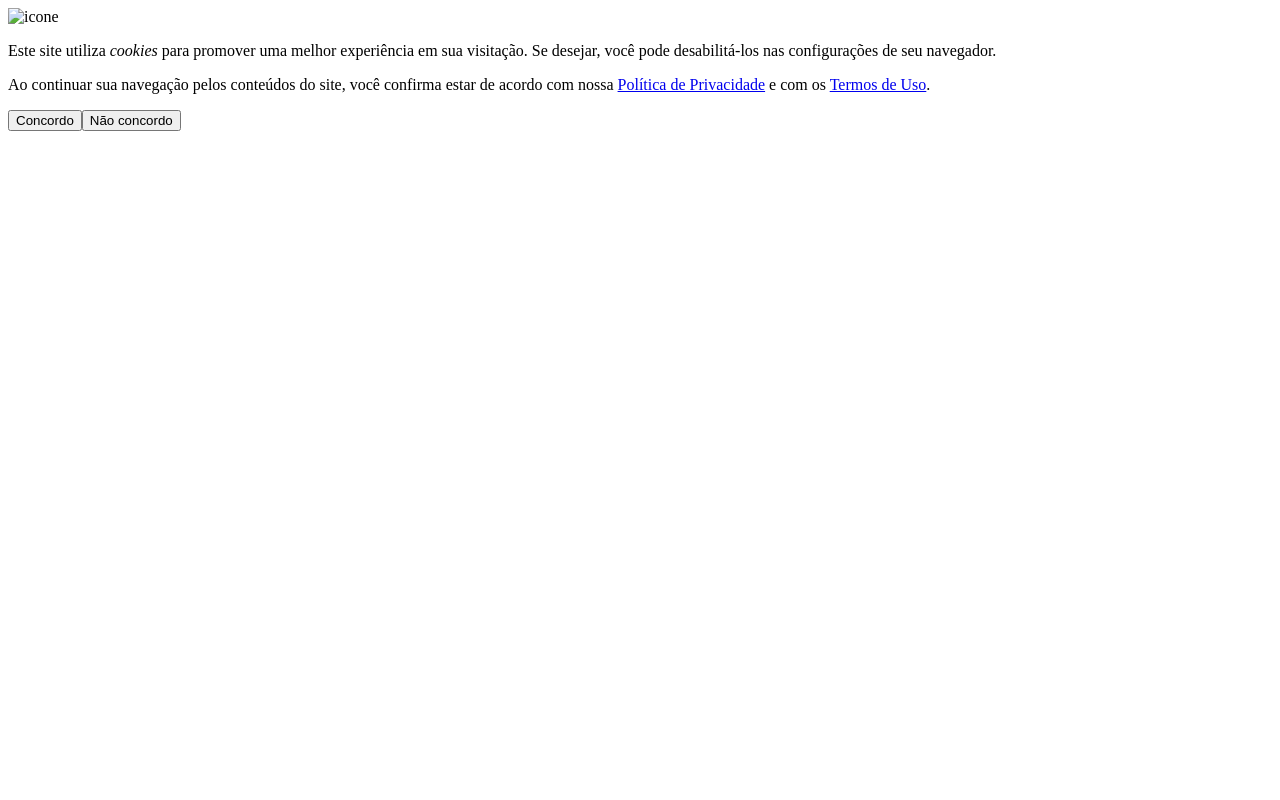
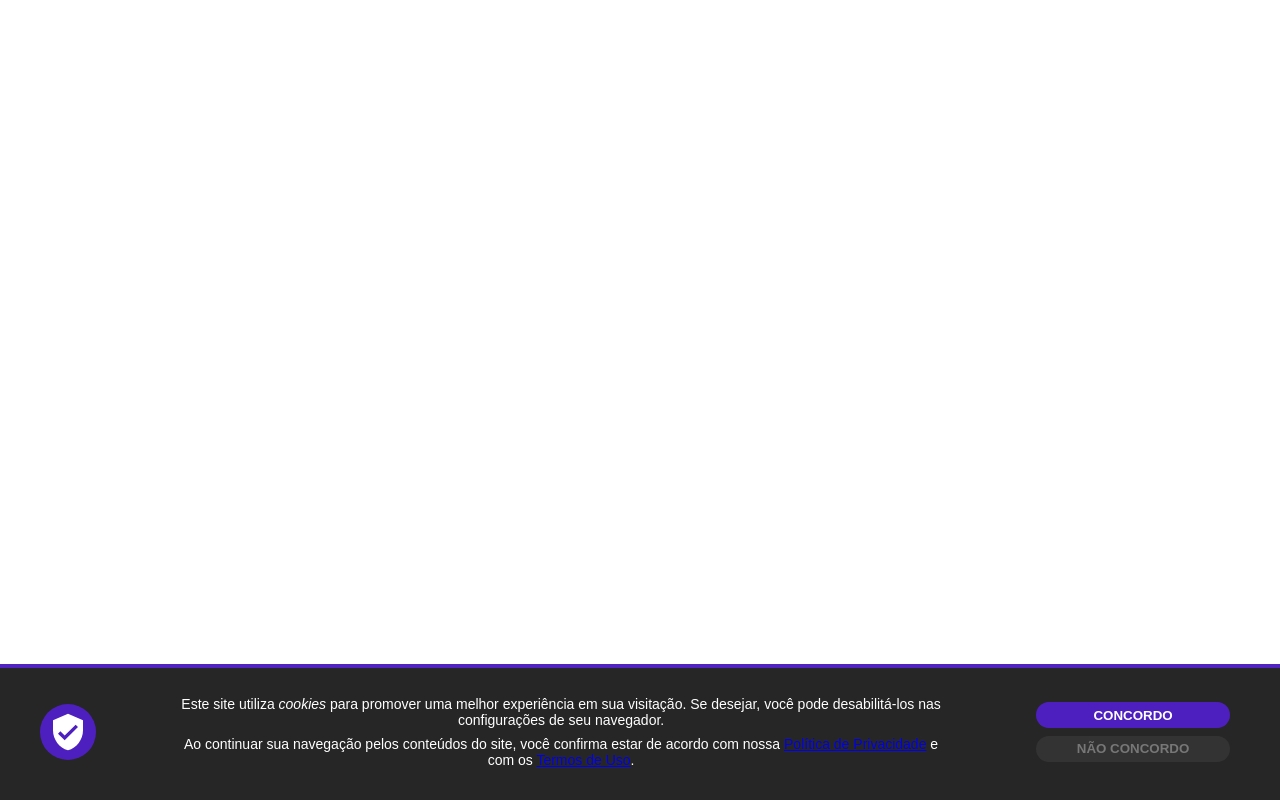
Before and after one commit to georgelab/cookie-dookie, a plain HTML site: page livetest/index.html in a window 1280 px wide. Drawn offline with Linux system fonts and the light colour scheme.

Commit message:
first step v0.3

```diff
--- a/livetest/index.html
+++ b/livetest/index.html
@@ -5,9 +5,10 @@
     <meta http-equiv="X-UA-Compatible" content="IE=edge">
     <meta name="viewport" content="width=device-width, initial-scale=1.0">
     <title>Livetest fnxck.js</title>
+    <link href="../src/fnxck.css" rel="stylesheet" media="none" onload="if(media!='all')media='all'" />
 </head>
 <body>
-    <script src="https://github.com/georgelab/cookie-dookie/blob/main/src/fnxck.js"></script>
+    <script src="../src/fnxck.js"></script>
     <script>
         var fnxck = new fnxck('testing');
         if ( fnxck.getCookie() === null ) {
@@ -15,7 +16,7 @@
             var html =  '<div class="overlay"></div>' +
                         '<div class="content">'+
                             '<div class="sec">'+
-                                '<img src="/assets/img/shield-check_wht.svg" width="32" height="32" alt="icone" title="icone" />'+
+                                '<img src="../src/fnxck_shield.svg" width="32" height="32" alt="icone" title="icone" />'+
                             '</div>'+
                             '<div class="txt">' +
                                 '<p>Este site utiliza <em>cookies</em> para promover uma melhor experiência em sua visitação. Se desejar, você pode desabilitá-los nas configurações de seu navegador.</p>'+
--- /dev/null
+++ b/src/fnxck.css
@@ -0,0 +1,92 @@
+.fnxcksetup {
+    bottom: 0;
+    left: 0;
+    right: 0;
+    position: fixed;
+    z-index: 9999;
+}
+.fnxcksetup div.overlay {
+    position: absolute;
+    width: 100%;
+    height: 100%;
+    background: #222;
+    opacity: .98;
+    border-top: 4px solid #4e1fbf;
+}
+.fnxcksetup div.content {
+    position: relative;
+    padding: 24px;
+    text-align: center;
+    display: flex;
+    align-items: center;
+    justify-content: center;
+    font-family: sans-serif;
+}
+.fnxcksetup div.content .sec {
+	padding:0 1em;
+}
+.fnxcksetup div.content .sec img {
+    background: #4e1fbf;
+    width: 5vh;
+    height: 5vh;
+    display: block;
+    border-radius: 50px;
+    line-height: 5vh;
+    padding: 0.5em;
+}
+.fnxcksetup div.content .txt {
+    padding: 0 5vw;
+}
+.fnxcksetup div.content .ctl {
+	padding:0 2vw;
+}
+.fnxcksetup div.content p {
+    margin: 1vh 0;
+    font-size: 14px;
+    color: #fff;
+}
+.fnxcksetup button.agree {
+    background: #4e1fbf;
+    padding: 0.4em 1em;
+    color: #fff;
+    font-weight: bold;
+    text-transform: uppercase;
+    margin: 0.3em auto;
+    border-radius: 5em;
+    border: none;
+    width: 100%;
+}
+.fnxcksetup button.disagree {
+    background: #333;
+    padding: 0.4em 1em;
+    color: #777;
+    font-weight: bold;
+    text-transform: uppercase;
+    margin: 0.3em auto;
+    border-radius: 5em;
+    border: none;
+    width: 100%;
+    white-space: nowrap;
+}
+.fnxcksetup button:hover {
+    background: #be1fbf;
+    cursor: pointer;
+    color: #fff;
+}
+
+@media screen and (max-width:600px) {
+	.fnxcksetup div.content {
+		display: block;
+	}
+	.fnxcksetup div.content .sec {
+		padding: 0 1em 1em;
+		text-align: center;
+		display: inline-block;
+	}
+	.fnxcksetup button.agree,
+	.fnxcksetup button.disagree {
+		max-width:150px;
+		width:100%;
+		margin:.4em;
+	}
+}
```
Also changed, not shown: src/fnxck_shield.svg (added).
